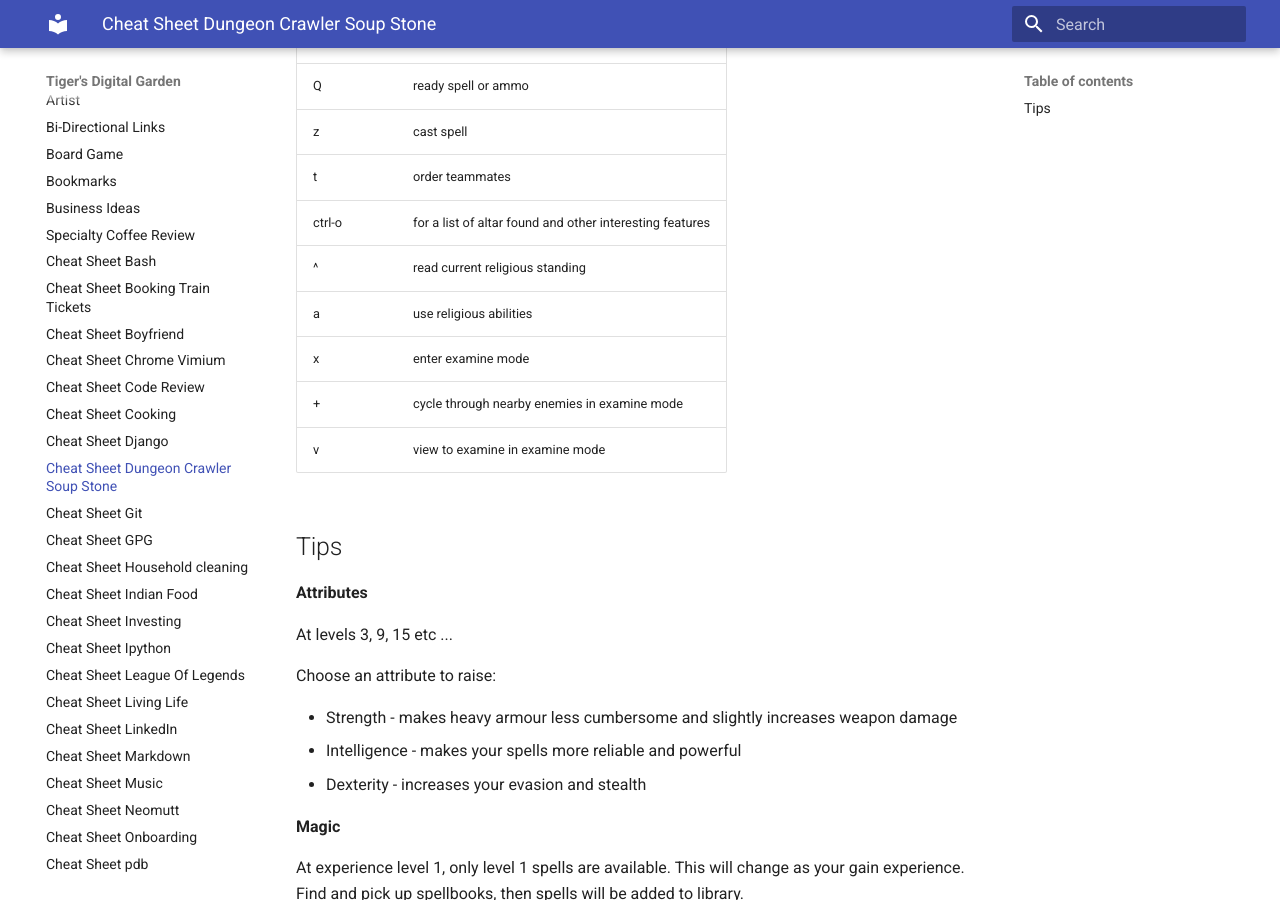
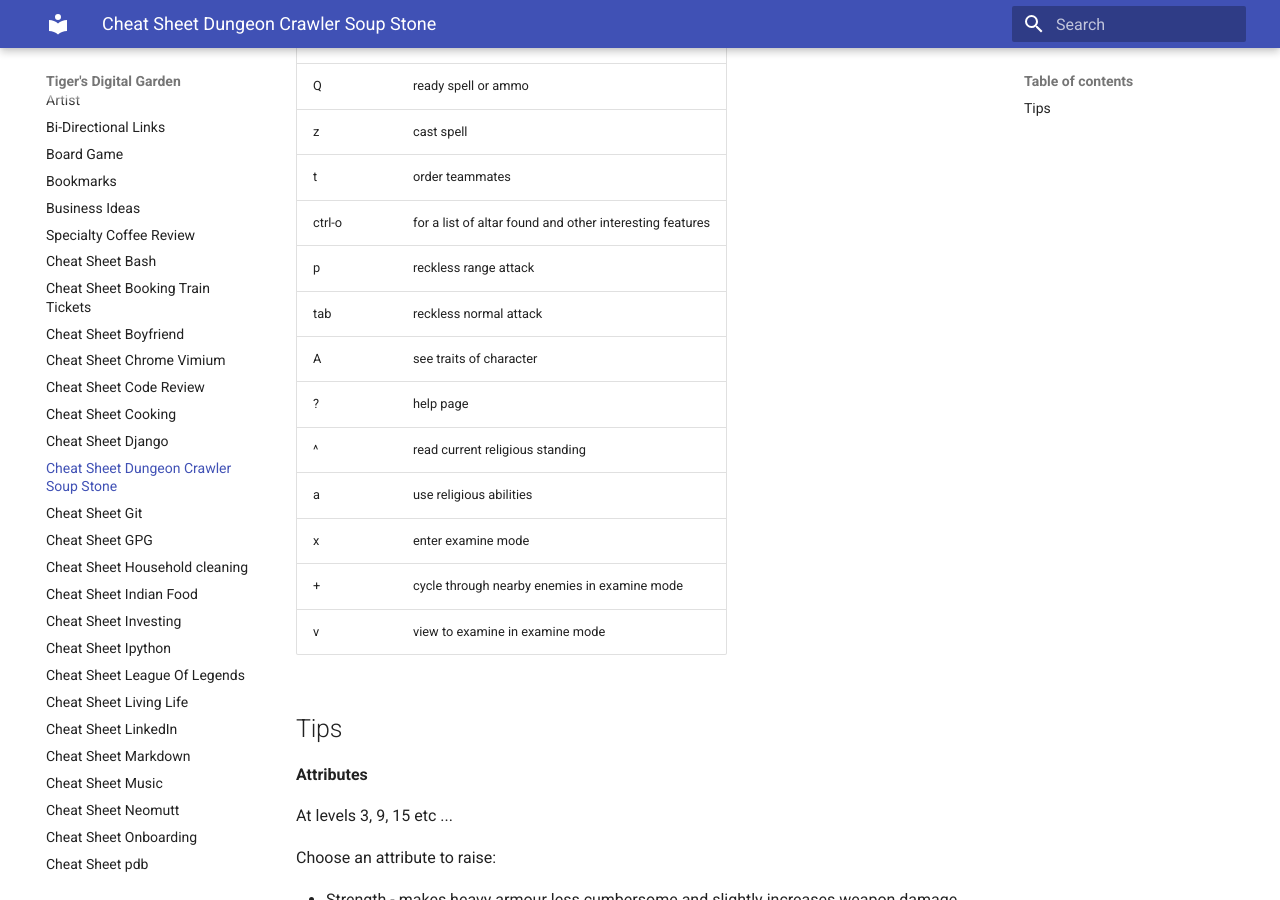
Before and after one commit to ynotstartups/notes, an MkDocs documentation site: the page built from notes/cheat-sheet-dungeon-crawler-soup-stone.md, in a window 1280 px wide and 900 px high, scrolled down 778 px. Built offline with MkDocs 1.6.1 and Material for MkDocs 9.7.7, drawn with Linux system fonts in a browser that asks for light colours.

Commit message:
add more commands

```diff
--- a/notes/cheat-sheet-dungeon-crawler-soup-stone.md
+++ b/notes/cheat-sheet-dungeon-crawler-soup-stone.md
@@ -20,6 +20,10 @@
 | z      | cast spell                                               |
 | t      | order teammates                                          |
 | ctrl-o | for a list of altar found and other interesting features |
+| p      | reckless range attack                                    |
+| tab    | reckless normal attack                                   |
+| A      | see traits of character                                  |
+| ?      | help page                                                |
 | ^      | read current religious standing                          |
 | a      | use religious abilities                                  |
 | x      | enter examine mode                                       |
```
